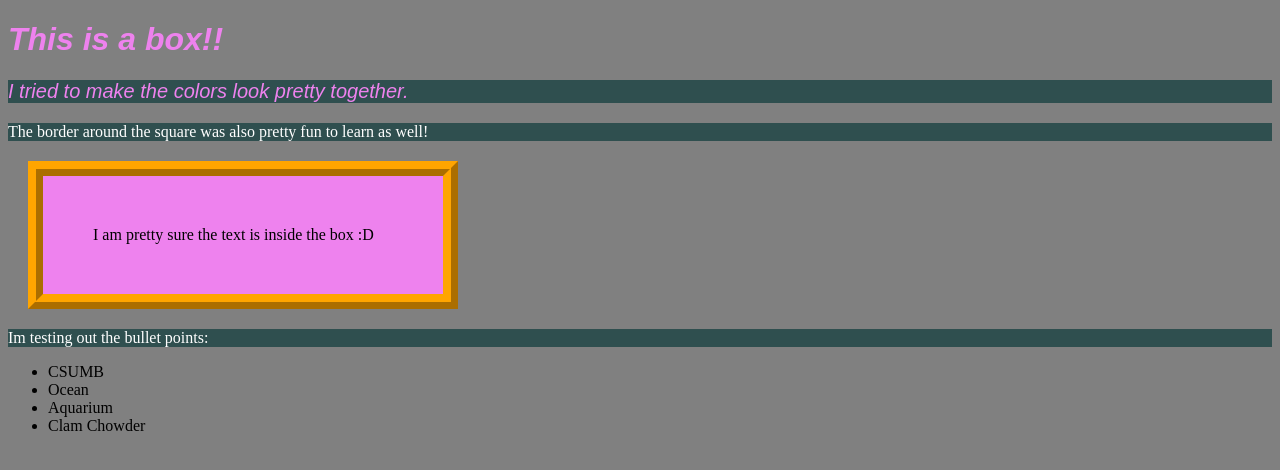
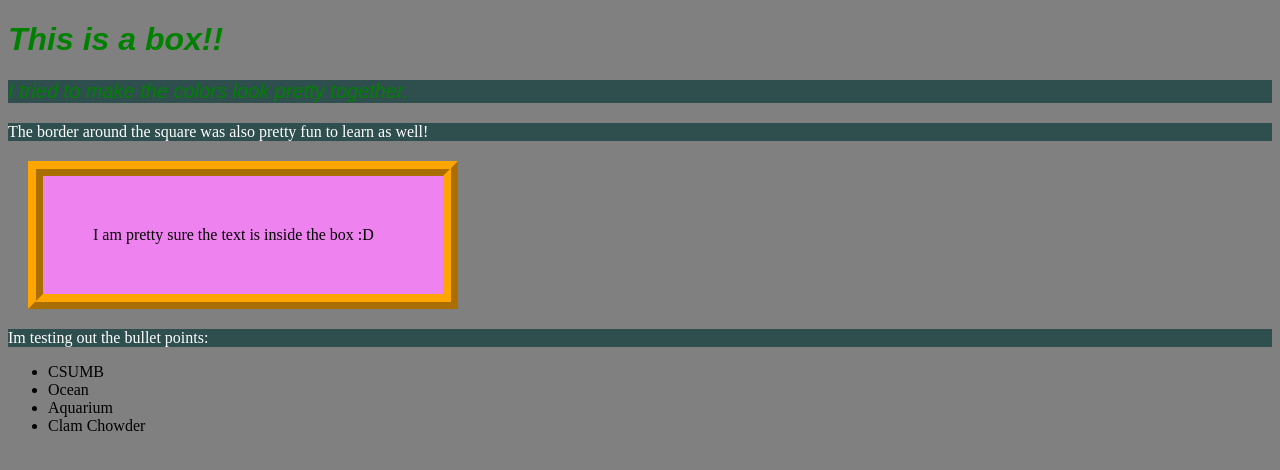
Before and after one commit to cjudy8443/cst252, a plain HTML site: page lab3/index.html in a window 1280 px wide. Drawn offline with Linux system fonts and the light colour scheme.

Commit message:
Update lab.css

```diff
--- a/lab3/css/lab.css
+++ b/lab3/css/lab.css
@@ -10,7 +10,7 @@ p {
 
 }
 .purple {/* violet is a pretty color, and i thought was a fun way to switch up font!*/
-  color: violet;
+  color: green;
   font-style: italic;
   font-family: fantasy;
 }
```
